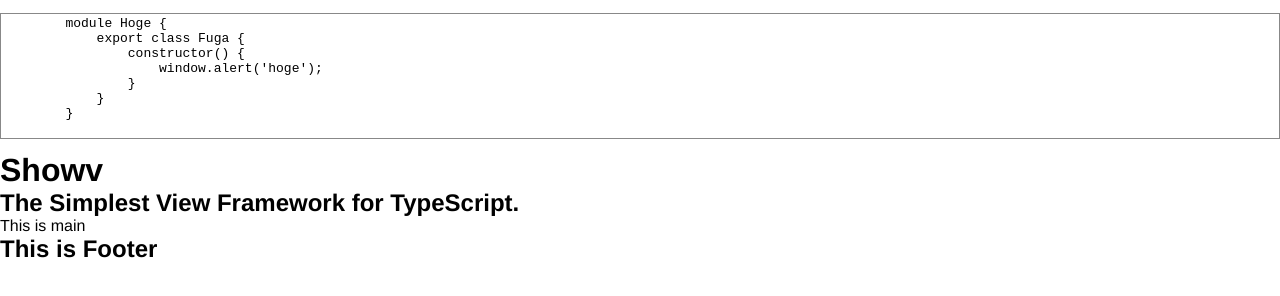
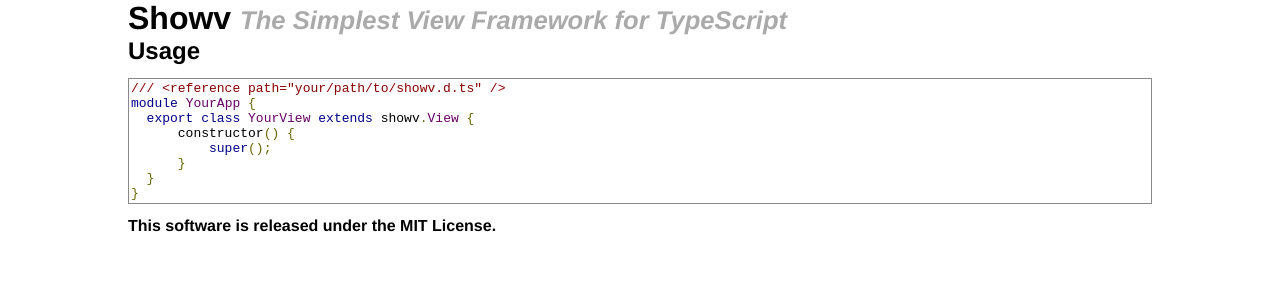
Before and after one commit to otiai10/showv, a website: page index.html in a window 1280 px wide. Drawn offline with nearby package versions, Linux system fonts and the light colour scheme.

Commit message:
Improve sample

```diff
--- a/index.html
+++ b/index.html
@@ -20,22 +20,13 @@
     <script type="text/javascript" src="sample/sample.js"></script>
     <script>
         $(function(){
-            var wrapper = new Sample.WrapperView();
+            setTimeout(prettyPrint, 0);
             $('body').append(
-                wrapper.render().$el
+                new Sample.WrapperView().render().$el
             );
         });
     </script>
 </head>
 <body>
-    <pre class="prettyprint">
-        module Hoge {
-            export class Fuga {
-                constructor() {
-                    window.alert('hoge');
-                }
-            }
-        }
-    </pre>
 </body>
 </html>
--- a/sample/css/showv.css
+++ b/sample/css/showv.css
@@ -1,3 +1,12 @@
 /**
  * main css for showv sample
  */
+#wrapper {
+    width: 80%;
+    margin: 0 auto;
+}
+h1>span {
+    font-style: italic;
+    font-size:   0.8em;
+    color:        #aaa;
+}
--- a/sample/sample.js
+++ b/sample/sample.js
@@ -12,7 +12,7 @@
             _super.call(this);
         }
         FooterView.prototype.render = function () {
-            this.$el.append('<h2>This is Footer</h2>');
+            this.$el.append('<h4>This software is released under the MIT License.</h4>');
             return this;
         };
         return FooterView;
@@ -27,7 +27,7 @@
             _super.call(this);
         }
         HeaderView.prototype.render = function () {
-            this.$el.append('<h1>Showv</h1>', '<h2>The Simplest View Framework for TypeScript.</h2>');
+            this.$el.append('<h1>Showv <span>The Simplest View Framework for TypeScript</span></h1>');
             return this;
         };
         return HeaderView;
@@ -36,13 +36,71 @@
 })(Sample || (Sample = {}));
 var Sample;
 (function (Sample) {
+    var SourcecodeView = (function (_super) {
+        __extends(SourcecodeView, _super);
+        function SourcecodeView(title, source) {
+            _super.call(this);
+            this.titlePart = new TitlePart(title);
+            this.sourcePart = new SourcePart(source);
+        }
+        SourcecodeView.prototype.render = function () {
+            this.$el.append(this.titlePart.render().$el, this.sourcePart.render().$el);
+            return this;
+        };
+        return SourcecodeView;
+    })(showv.View);
+    Sample.SourcecodeView = SourcecodeView;
+    var SourcePart = (function (_super) {
+        __extends(SourcePart, _super);
+        function SourcePart(sourcecode) {
+            _super.call(this, {
+                tagName: 'pre',
+                className: 'prettyprint'
+            });
+            this.sourcecode = sourcecode;
+            this.$el.append(this.sourcecode);
+            return this;
+        }
+        return SourcePart;
+    })(showv.View);
+    var TitlePart = (function (_super) {
+        __extends(TitlePart, _super);
+        function TitlePart(title) {
+            _super.call(this, {
+                tagName: 'h2',
+                className: 'code-title'
+            });
+            this.title = title;
+            this.$el.append(this.title);
+            return this;
+        }
+        return TitlePart;
+    })(showv.View);
+})(Sample || (Sample = {}));
+var Sample;
+(function (Sample) {
+    var UsageView = (function (_super) {
+        __extends(UsageView, _super);
+        function UsageView() {
+            _super.call(this, "Usage", "/// &lt;reference path=\"your/path/to/showv.d.ts\" /&gt;\n" + "module YourApp {\n" + "  export class YourView extends showv.View {\n" + "      constructor() {\n" + "          super();\n" + "      }\n" + "  }\n" + "}");
+        }
+        UsageView.prototype.render = function () {
+            return _super.prototype.render.call(this);
+        };
+        return UsageView;
+    })(Sample.SourcecodeView);
+    Sample.UsageView = UsageView;
+})(Sample || (Sample = {}));
+var Sample;
+(function (Sample) {
     var MainView = (function (_super) {
         __extends(MainView, _super);
         function MainView() {
             _super.call(this);
+            this.usage = new Sample.UsageView();
         }
         MainView.prototype.render = function () {
-            this.$el.append('<div>This is main</div>');
+            this.$el.append(this.usage.render().$el);
             return this;
         };
         return MainView;
--- a/sample/src/footer/view.ts
+++ b/sample/src/footer/view.ts
@@ -7,7 +7,7 @@
         }
         render(): FooterView {
             this.$el.append(
-                '<h2>This is Footer</h2>'
+                '<h4>This software is released under the MIT License.</h4>'
             );
             return this;
         }
--- a/sample/src/header/view.ts
+++ b/sample/src/header/view.ts
@@ -7,8 +7,7 @@
         }
         render(): HeaderView {
             this.$el.append(
-                '<h1>Showv</h1>',
-                '<h2>The Simplest View Framework for TypeScript.</h2>'
+                '<h1>Showv <span>The Simplest View Framework for TypeScript</span></h1>'
             );
             return this;
         }
--- a/sample/src/main/view.ts
+++ b/sample/src/main/view.ts
@@ -1,13 +1,16 @@
 /// <reference path="../../../build/showv.d.ts" />
+/// <reference path="./usage.view.ts" />
 
 module Sample {
     export class MainView extends showv.View {
+        private usage: UsageView;
         constructor(){
             super();
+            this.usage = new UsageView();
         }
         render(): MainView {
             this.$el.append(
-                '<div>This is main</div>'
+                this.usage.render().$el
             );
             return this;
         }
```
Also changed, not shown: sample/src/main/sourcecode.view.ts (+44 -0 lines), sample/src/main/usage.view.ts (+24 -0 lines).
